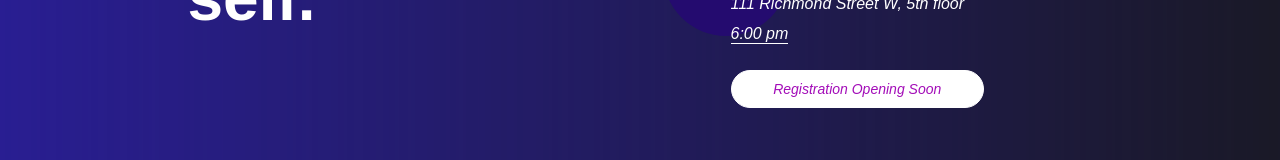
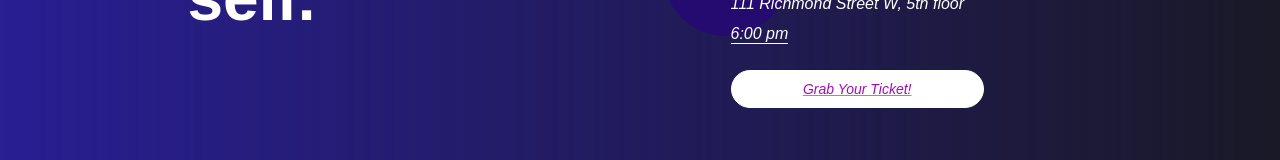
Before and after one commit to businessasusualnetwork/businessasusualnetwork.github.io, a website: page index.html in a window 1280 px wide. Shown: the part 334-494 px from the top of the page. Drawn offline with nearby package versions, Linux system fonts and the light colour scheme; a web font is replaced by a local one.

Commit message:
adding link to register

```diff
--- a/css/styles.scss
+++ b/css/styles.scss
@@ -64,6 +64,7 @@ $grey: #6B6B6B;
 
 .teal {
 	color: $teal;
+	text-decoration: none;
 }
 
 .white {
@@ -148,6 +149,10 @@ body {
 				font-size: 23px;
 			}
 		}
+		.registrationLink{
+			text-decoration: none;
+			text-underline:none;
+		}
 
 		.event-info {
 			position: relative;
--- a/index.html
+++ b/index.html
@@ -28,7 +28,7 @@
 						<h3 class="teal">Thursday, September 29, 2016</h3>
 						<h4 class="lItalic white">111 Richmond Street W, 5th floor</h4>
 						<h4 class="lItalic white ul-white">6:00 pm</h4>
-						<p class="lItalic white btn--secondary in-active">Registration Opening Soon</p>
+						<a class="teal registrationLink"href="https://www.picatic.com/ADVC2YS"><p class="lItalic white btn--secondary in-active">Grab Your Ticket!</p></a>
 					</div>
 				</div>
 			</div>
```
Also changed, not shown: css/styles.css.
